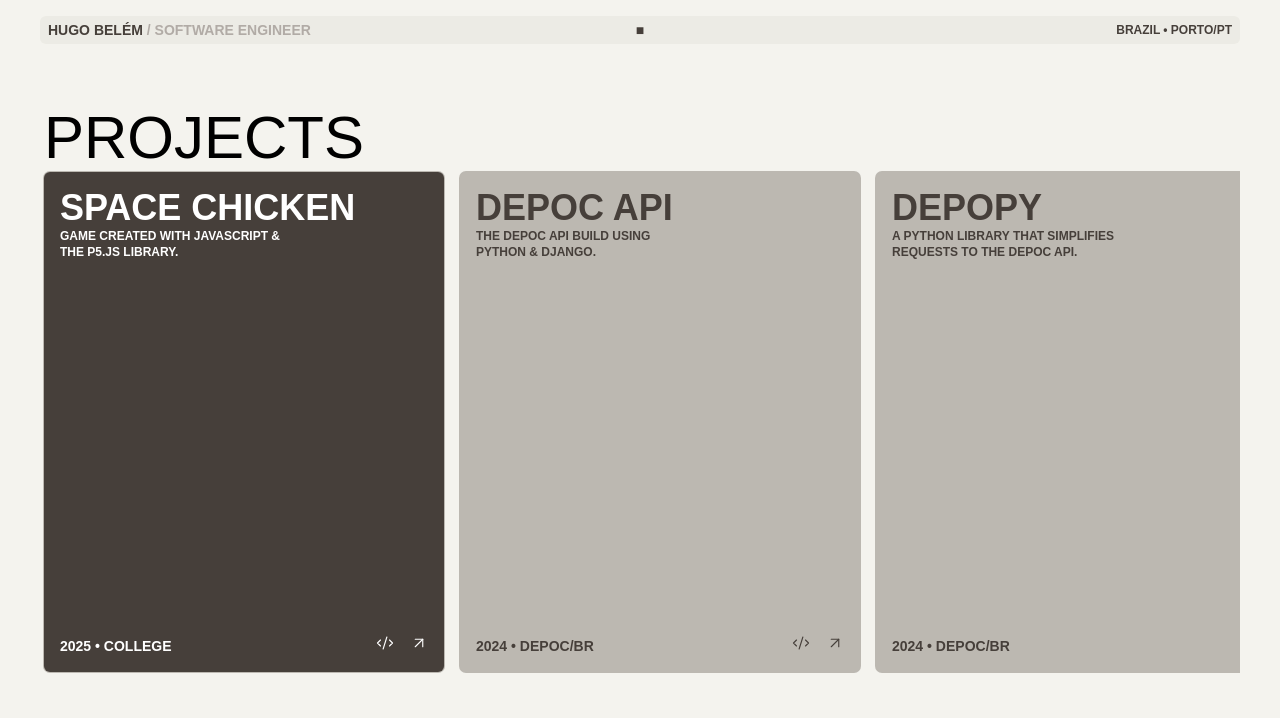
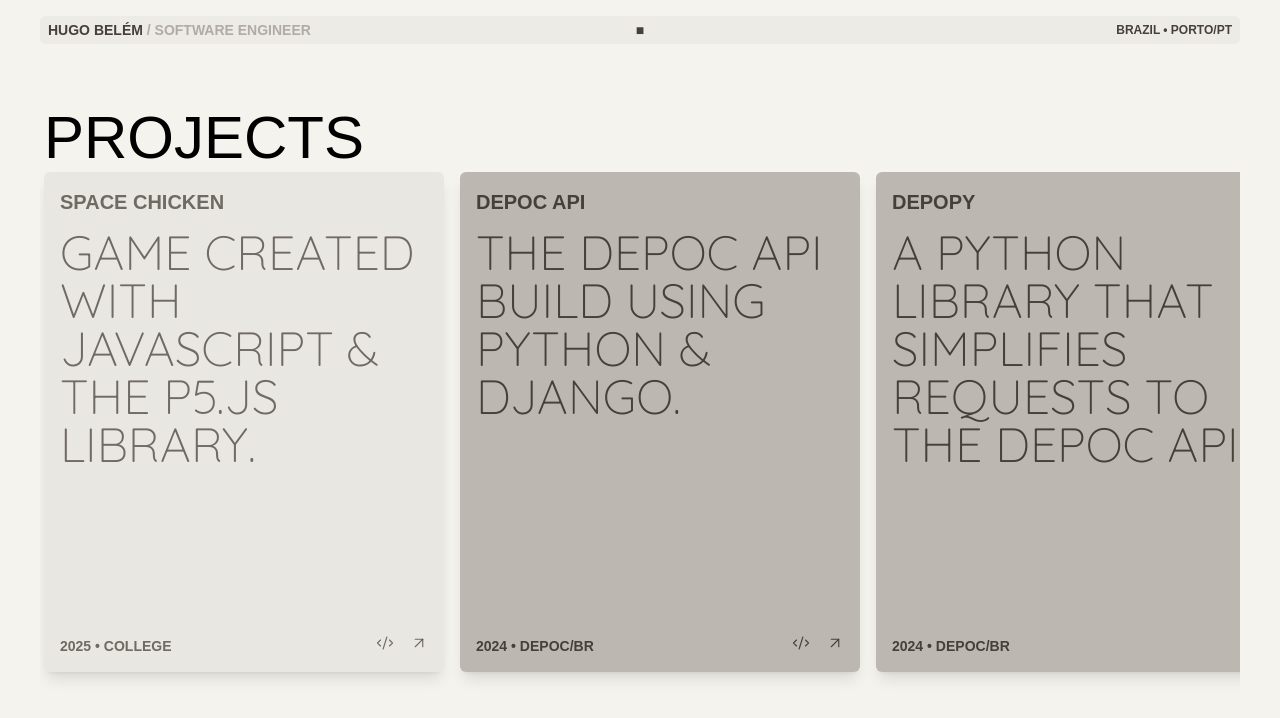
Before and after one commit to hugobelem/portfolio, a Next.js app: page / in a window 1280 px wide. Shown: the top 718 px of the page. Built offline with nearby package versions, Linux system fonts and the light colour scheme; a web font is replaced by a local one.

Commit message:
chore: update card appearance

```diff
--- a/src/components/card.tsx
+++ b/src/components/card.tsx
@@ -1,3 +1,5 @@
+import { quicksand } from "@/app/fonts";
+
 interface CardProps {
   title: string;
   description: string[];
@@ -16,16 +18,18 @@ export default function Card({
   where,
   githubURL,
   externalURL,
-  bg = "bg-primary",
-  text = "text-white",
+  bg = "bg-secondary/20",
+  text = "text-primary/75",
 }: CardProps) {
   return (
     <div
-      className={`relative min-w-77.25 min-h-112.5 sm:min-w-100 sm:min-h-125 shrink-0 rounded-md ring-1 ring-secondary ${bg}`}
+      className={`relative min-w-77.25 min-h-112.5 sm:min-w-100 sm:min-h-125 shrink-0 rounded-md shadow-lg ${bg} hover:bg-secondary/10`}
     >
-      <p className={`absolute top-4 left-4 text-4xl ${text}`}>{title}</p>
+      <p className={`absolute top-4 left-4 text-xl ${text}`}>{title}</p>
 
-      <p className={`absolute top-14 left-4 text-xs ${text}`}>
+      <p
+        className={`absolute top-14 left-4 pr-2 sm:pr-0 text-4xl sm:text-5xl font-light ${text} ${quicksand.className}`}
+      >
         {description.map((line, i) => (
           <span key={i} className="block">
             {line}
@@ -36,7 +40,12 @@ export default function Card({
       <p className={`absolute bottom-4 left-4 text-sm ${text}`}>
         {year} • {where}
       </p>
-      <div className={`grid ${externalURL ? "grid-cols-2" : "grid-cols-1"} absolute bottom-5 right-4 gap-4`}>
+
+      <div
+        className={`grid ${
+          externalURL ? "grid-cols-2" : "grid-cols-1"
+        } absolute bottom-5 right-4 gap-4`}
+      >
         <a href={githubURL} target="_blank" className={`text-4xl ${text}`}>
           <svg
             xmlns="http://www.w3.org/2000/svg"
@@ -54,7 +63,11 @@ export default function Card({
             <path d="m14.5 4-5 16" />
           </svg>
         </a>
-        <a href={externalURL} target="_blank" className={`text-4xl ${text} ${!externalURL && "hidden"}`}>
+        <a
+          href={externalURL}
+          target="_blank"
+          className={`text-4xl ${text} ${!externalURL && "hidden"}`}
+        >
           <svg
             xmlns="http://www.w3.org/2000/svg"
             width="18"
```
